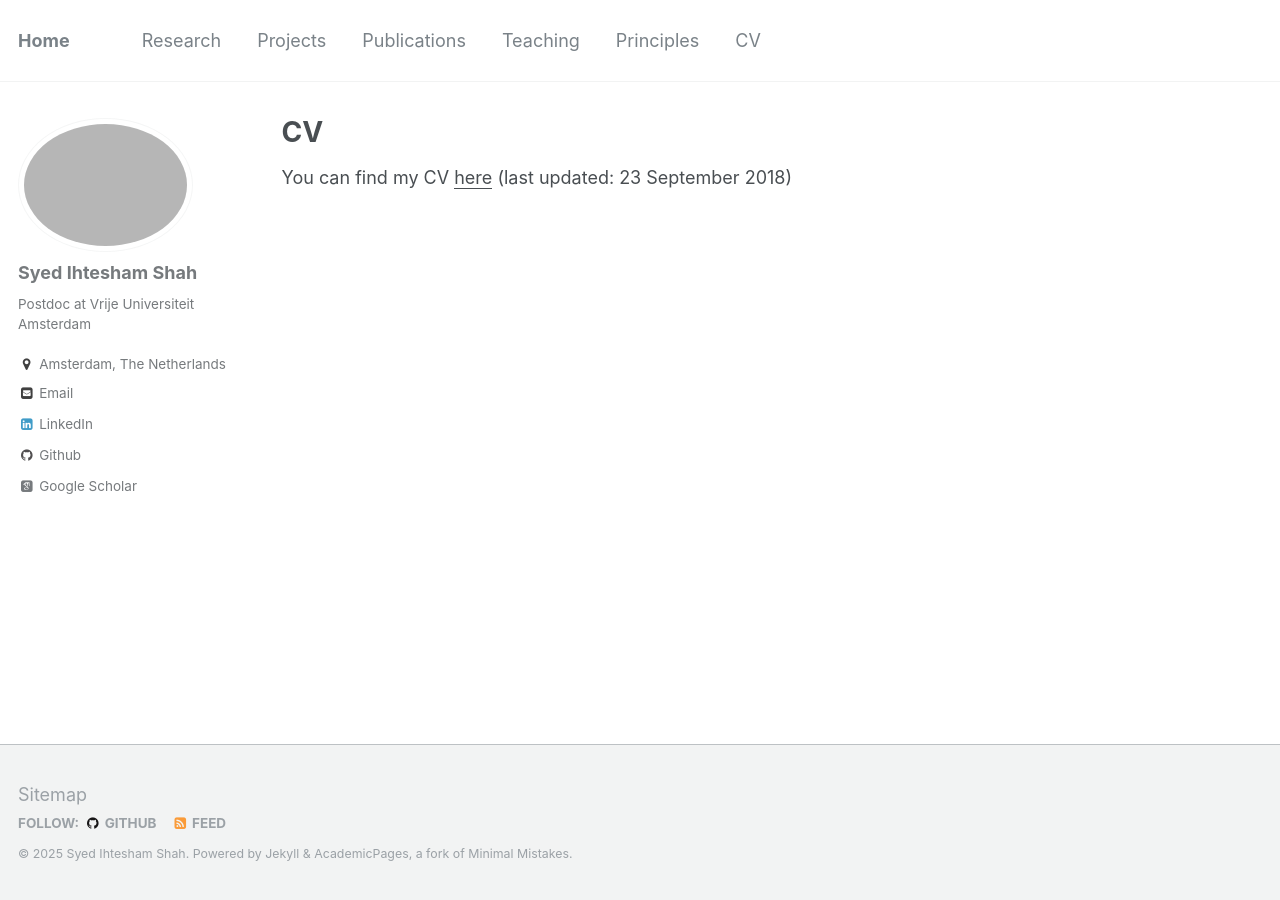
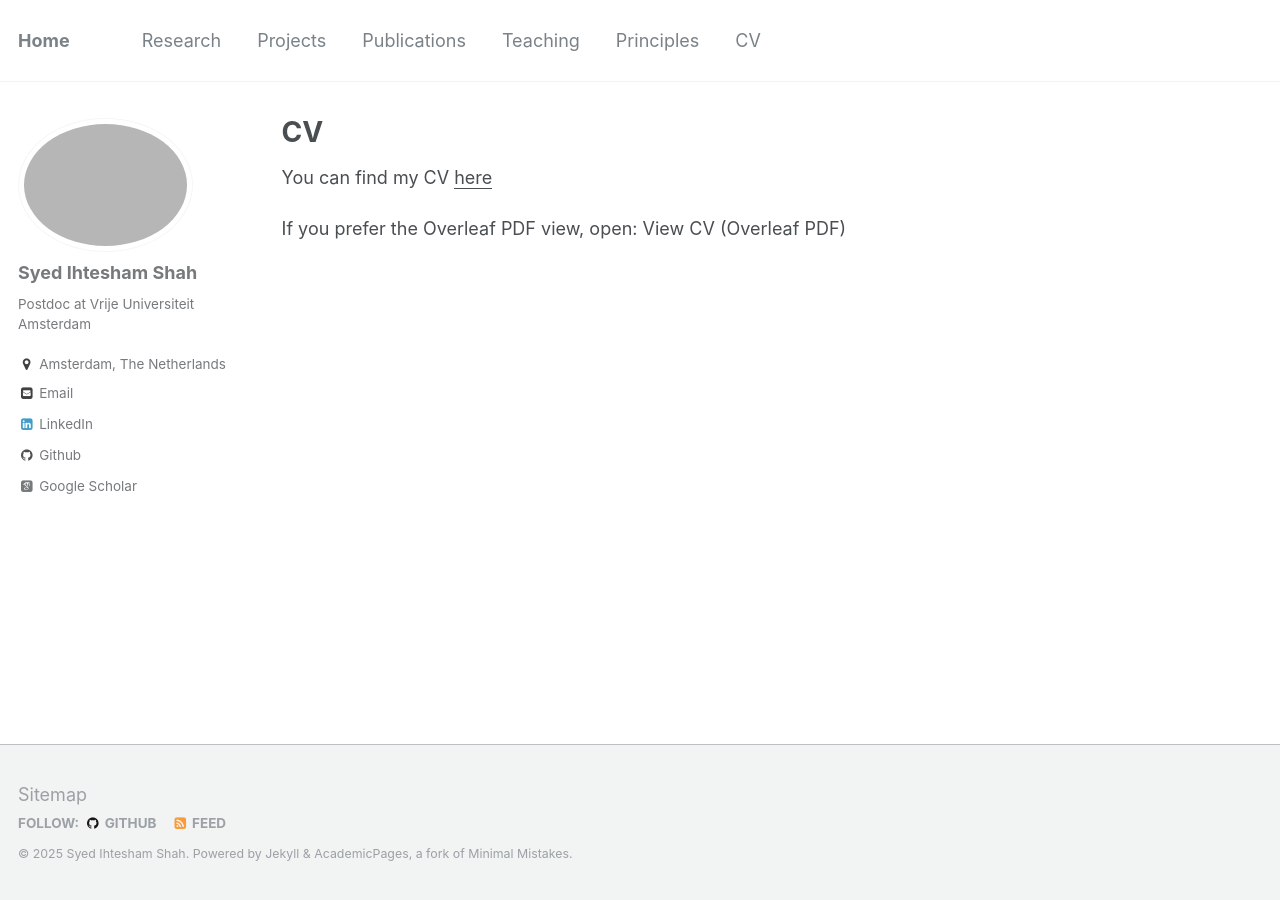
Before and after one commit to IhteshamShah/IhteshamShah.github.io, a Jekyll site: the page built from _pages/cv.md, in a window 1280 px wide. Built offline with Jekyll 4.4.1, drawn with Linux system fonts in a browser that asks for light colours; some web fonts are replaced.

Commit message:
changed details

```diff
--- a/_pages/cv.md
+++ b/_pages/cv.md
@@ -9,4 +9,6 @@ redirect_from:
 
 {% include base_path %}
 
-You can find my CV <u><a href="/files/CV.pdf">here</a></u> (last updated: 23 September 2018)
+You can find my CV <u><a href="/files/CV.pdf">here</a></u>
+
+If you prefer the Overleaf PDF view, open: <a href="https://www.overleaf.com/read/nbxbpphqcnpy.pdf" target="_blank" rel="noopener">View CV (Overleaf PDF)</a>
```
